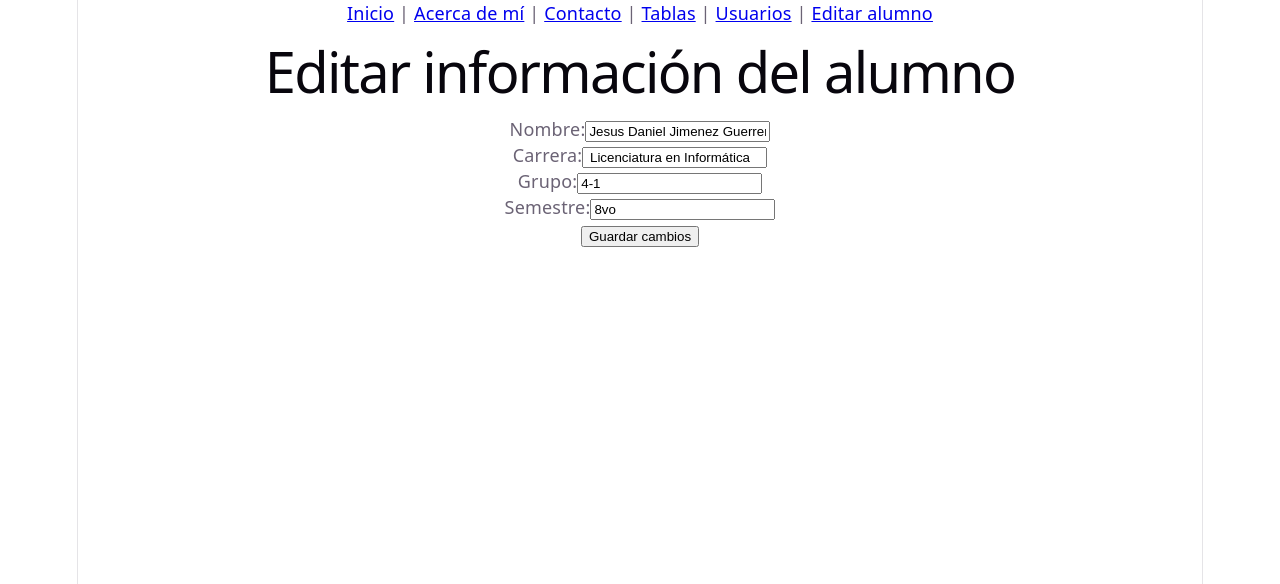
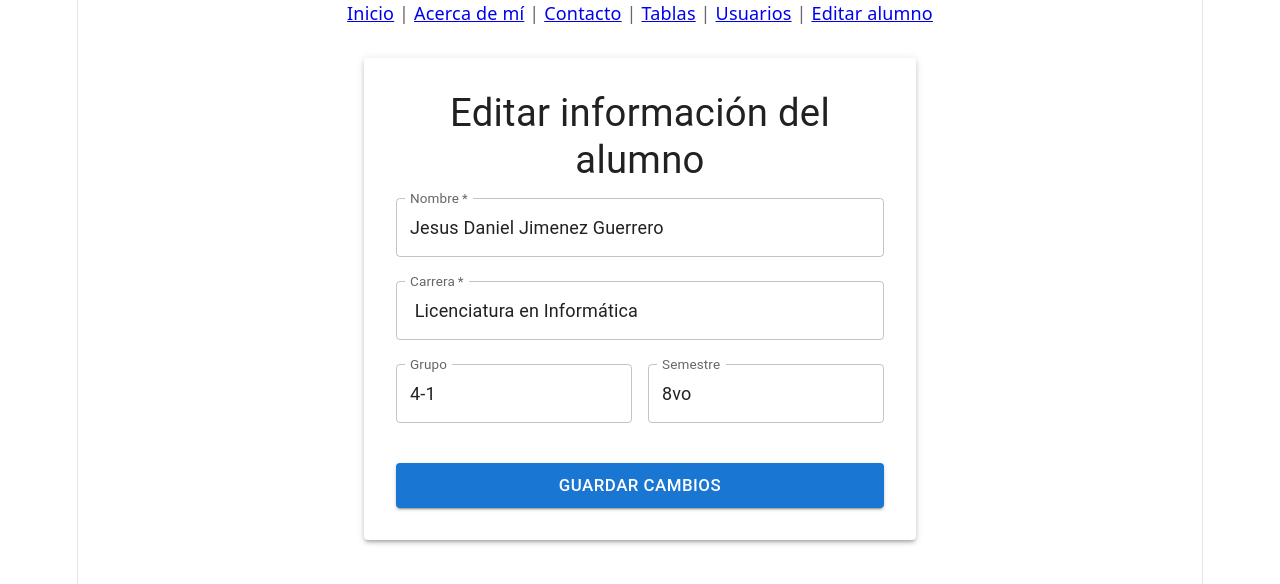
Before and after one commit to DanielJG27/ActividadGithubReact, a React (Vite) app in the folder ActividadReact/: page /editar-alumno in a window 1280 px wide. Shown: the top 584 px of the page. Built offline with nearby package versions, Linux system fonts and the light colour scheme.

Commit message:
Se hizo la actualizacion del diseño del formulario dentro de EditarAlumno.jsx

```diff
--- a/ActividadReact/src/pages/EditarAlumno.jsx
+++ b/ActividadReact/src/pages/EditarAlumno.jsx
@@ -1,5 +1,14 @@
 import { useState } from "react";
 import { useAlumnoContext } from "../context/AlumnoContext";
+// Importaciones de Material UI
+import {
+  TextField,
+  Button,
+  Typography,
+  Container,
+  Box,
+  Paper
+} from "@mui/material";
 
 function EditarAlumno() {
   const { alumno, actualizarAlumno } = useAlumnoContext();
@@ -20,60 +29,74 @@ function EditarAlumno() {
 
   const handleSubmit = (e) => {
     e.preventDefault();
-
     actualizarAlumno(formulario);
-
     alert("Información actualizada correctamente");
   };
 
   return (
-    <div>
-      <h1>Editar información del alumno</h1>
+    <Container maxWidth="sm">
+      <Paper elevation={3} sx={{ padding: 4, marginTop: 4 }}>
+        <Typography variant="h4" gutterBottom align="center">
+          Editar información del alumno
+        </Typography>
 
-      <form onSubmit={handleSubmit}>
-        <div>
-          <label>Nombre:</label>
-          <input
-            type="text"
+        <Box
+          component="form"
+          onSubmit={handleSubmit}
+          sx={{ display: 'flex', flexDirection: 'column', gap: 3 }}
+        >
+          <TextField
+            label="Nombre"
+            variant="outlined"
             name="nombre"
             value={formulario.nombre}
             onChange={handleChange}
+            fullWidth
+            required
           />
-        </div>
 
-        <div>
-          <label>Carrera:</label>
-          <input
-            type="text"
+          <TextField
+            label="Carrera"
+            variant="outlined"
             name="carrera"
             value={formulario.carrera}
             onChange={handleChange}
+            fullWidth
+            required
           />
-        </div>
 
-        <div>
-          <label>Grupo:</label>
-          <input
-            type="text"
+          <Box sx={{ display: 'flex', gap: 2 }}>
+            <TextField
+              label="Grupo"
+              variant="outlined"
               name="grupo"
               value={formulario.grupo}
               onChange={handleChange}
+              fullWidth
             />
-        </div>
 
-        <div>
-          <label>Semestre:</label>
-          <input
-            type="text"
+            <TextField
+              label="Semestre"
+              variant="outlined"
               name="semestre"
               value={formulario.semestre}
               onChange={handleChange}
+              fullWidth
             />
-        </div>
+          </Box>
 
-        <button type="submit">Guardar cambios</button>
-      </form>
-    </div>
+          <Button
+            type="submit"
+            variant="contained"
+            color="primary"
+            size="large"
+            sx={{ marginTop: 2 }}
+          >
+            Guardar cambios
+          </Button>
+        </Box>
+      </Paper>
+    </Container>
   );
 }
 
```
Lines whose indentation alone changed are shown as unchanged.
